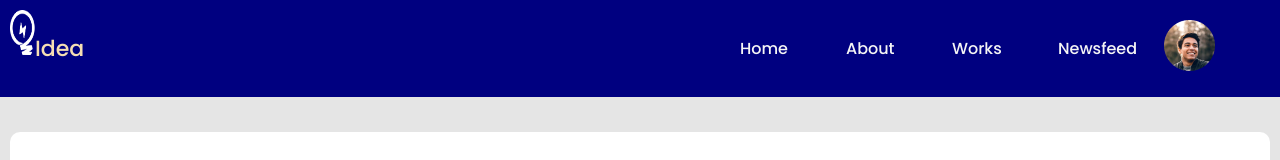
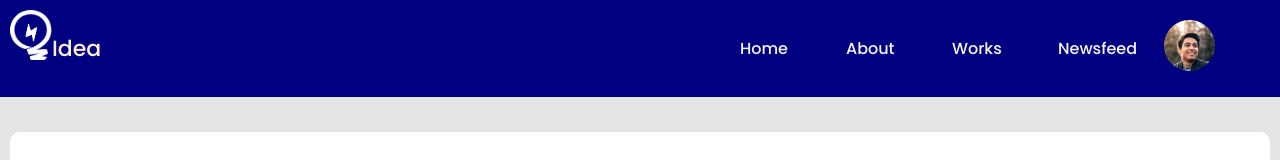
Before and after one commit to shariarsibbir/practise-leader-board-css3, a plain HTML site: page index.html in a window 1280 px wide. Shown: the top 160 px of the page. Drawn offline with Linux system fonts and the light colour scheme.

Commit message:
1 changes in icon-bar

```diff
--- a/styles/style.css
+++ b/styles/style.css
@@ -10,11 +10,11 @@
  .logo-bar{
      display: flex;
      font-size: 22px;
-     color:wheat;
+     color:papayawhip;
  }
  .logo-bar img{
-   width: 25px;
-   height: 45px;
+   width:42px;
+   height:50px;
  }
  .menu-bar{
      display: grid;
```
